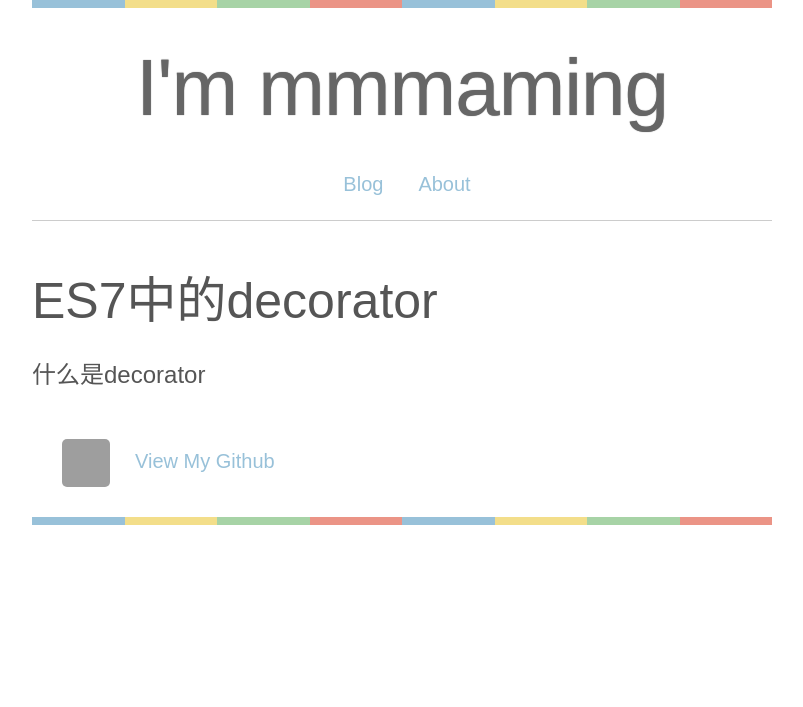
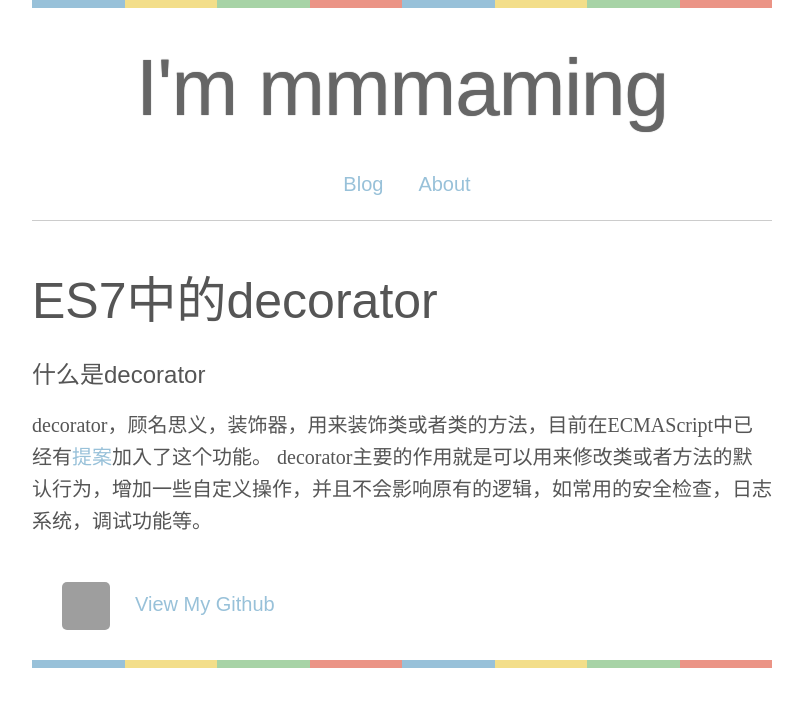
Before and after one commit to mmmaming/mmmaming.github.io, a Jekyll site: the page built from _posts/2017-12-20-ES7中的decorator.md, in a window 1280 px wide. Shown: the top 707 px of the page, without its empty margins (238-1041 px from the left). Built offline with Jekyll 4.4.1, drawn with Linux system fonts in a browser that asks for light colours; some web fonts are replaced; grey boxes are pictures that could not be loaded.

Commit message:
decorator

```diff
--- a/_posts/2017-12-20-ES7中的decorator.md
+++ b/_posts/2017-12-20-ES7中的decorator.md
@@ -5,3 +5,6 @@ title: ES7中的decorator
 # {{page.title}}
 
 ### 什么是decorator
+
+decorator，顾名思义，装饰器，用来装饰类或者类的方法，目前在ECMAScript中已经有[提案](https://github.com/tc39/proposal-decorators)加入了这个功能。
+decorator主要的作用就是可以用来修改类或者方法的默认行为，增加一些自定义操作，并且不会影响原有的逻辑，如常用的安全检查，日志系统，调试功能等。
```
